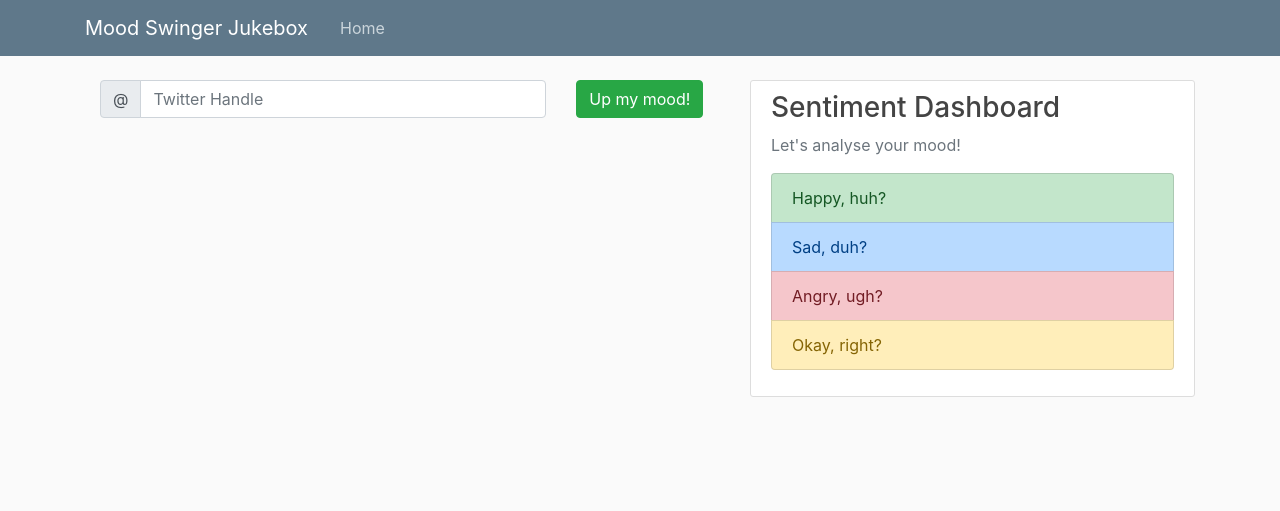
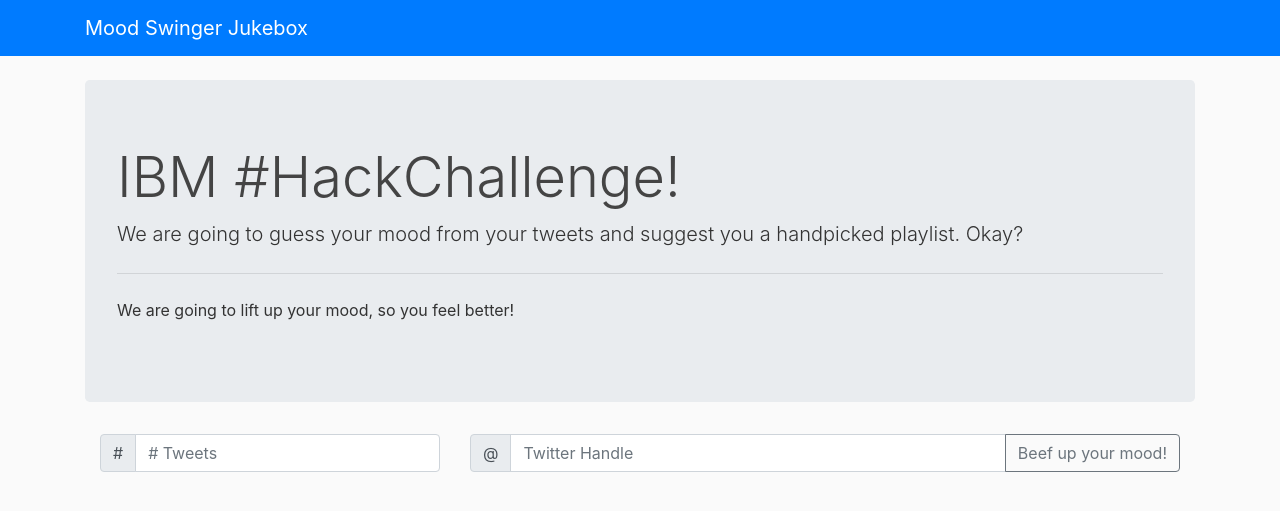
Before and after one commit to shmsr/mood-swinger-tweets, a Flask app: page / in a window 1280 px wide. Shown: the top 511 px of the page. Run offline with Flask 2, Linux system fonts and the light colour scheme; some libraries are stand-ins or nearby versions.

Commit message:
modified files

```diff
--- a/tweet_harvester/__init__.py
+++ b/tweet_harvester/__init__.py
@@ -1,5 +1,6 @@
 from flask import Flask, request, json, render_template
 import tweepy
+import string
 
 # Name it the '__name__' of this module (tweet-harvest)
 app = Flask(__name__)
@@ -14,7 +15,6 @@
 
 # We define our URL route, and the controller to handle requests
 @app.route('/')
-@app.route('/home')
 def hello_world():
     return render_template('home.html', title='Home')
 
@@ -29,23 +29,28 @@
     return render_template('500.html'), 500
 
 
-def get_tweets(username):
+def get_tweets(username, count):
     try:
-        tweets = tweepy_api.user_timeline(screen_name=username)
+        tweets = tweepy_api.user_timeline(screen_name=username, count=count)
         return [{
                 'tweet': t.text,
                 'created_at': t.created_at,
                 'username': username,
-                'headshot_url': t.user.profile_image_url}
+                'headshot_url': t.user.profile_image_url,
+                'name': t.user.name }
                 for t in tweets]
     except tweepy.TweepError as e:
         return 0
 
-
 @app.route('/tweet-harvester/<string:username>')
-def tweets(username):
-    tweets = get_tweets(username)
+@app.route('/tweet-harvester/<string:username>/')
+@app.route('/tweet-harvester/<string:username>/<int:count>')
+def tweets(username, count=5):
+    tweets = get_tweets(username, count)
     if tweets:
-        return render_template('tweets.html', tweets=tweets, title=username)
+        img = tweets[0]['headshot_url'].replace("_normal","")
+        name = tweets[0]['name']
+        update = tweets[0]['tweet']
+        return render_template('tweets.html', tweets=tweets, title=username, img=img, name=name, last=update)
     else:
         return render_template('Tweet_404.html'), 404
--- a/tweet_harvester/templates/home.html
+++ b/tweet_harvester/templates/home.html
@@ -1,23 +1,39 @@
 {% extends "layout.html" %}
 {% block content %}
+<div class="col-md-12">
+    <div class="jumbotron">
+        <h1 class="display-4">IBM #HackChallenge!</h1>
+        <p class="lead">We are going to guess your mood from your tweets and suggest you a handpicked playlist. Okay?</p>
+        <hr class="my-4">
+        <p>We are going to lift up your mood, so you feel better!</p>
+    </div>
     <script>
         function process() {
-        var url = "/tweet-harvester/" + document.getElementById("inputUsername").value;
+            var url = "/tweet-harvester/" + document.getElementById("inputUsername").value + "/" + document.getElementById("inputCount").value;
             location.href = url;
             return false;
         }
     </script>
     <form class="form-inline" onSubmit="return process();">
-    <div class="col-md-9">
+        <div class="col-md-4">
             <div class="input-group">
                 <div class="input-group-prepend">
-                <span class="input-group-text" id="basic-addon1">@</span>
+                    <span class="input-group-text" id="basic-addon1">#</span>
                 </div>
-            <input type="text" class="form-control" id="inputUsername" placeholder="Twitter Handle" aria-label="Username" aria-describedby="basic-addon1">
+                <input type="text" class="form-control" id="inputCount" placeholder="# Tweets" aria-label="No. of Tweets" aria-describedby="basic-addon1">
             </div>
         </div>
-    <div class="col-md-3">
-        <button type="submit" class="btn btn-success">Up my mood!</button>
+        <div class="col-md-8">
+            <div class="input-group">
+                <div class="input-group-prepend">
+                    <span class="input-group-text" id="basic-addon2">@</span>
+                </div>
+                <input type="text" class="form-control" id="inputUsername" placeholder="Twitter Handle" aria-label="Username" aria-describedby="basic-addon2">
+                <div class="input-group-append">
+                    <button type="submit" class="btn btn-outline-secondary">Beef up your mood!</button>
+                </div>
+            </div>
         </div>
     </form>
+</div>
 {% endblock content %}
--- a/tweet_harvester/templates/layout.html
+++ b/tweet_harvester/templates/layout.html
@@ -15,33 +15,15 @@
 
 <body>
     <header class="site-header">
-        <nav class="navbar navbar-expand-md navbar-dark bg-steel fixed-top">
+        <nav class="navbar navbar-expand-md navbar-dark bg-primary fixed-top">
             <div class="container">
                 <a class="navbar-brand mr-4" href="/">Mood Swinger Jukebox</a>
-                    <div class="navbar-nav mr-auto">
-                        <a class="nav-item nav-link" href="/home">Home</a>
-                    </div>
             </div>
         </nav>
     </header>
     <main role="main" class="container">
         <div class="row">
-            <div class="col-md-7">
-                {% block content %} {% endblock %}
-            </div>
-            <div class="col-md-5">
-                <div class="content-section">
-                    <h3>Sentiment Dashboard</h3>
-                    <p class='text-muted'>Let's analyse your mood!
-                        <ul class="list-group">
-                            <li class="list-group-item list-group-item-success">Happy, huh?</li>
-                            <li class="list-group-item list-group-item-primary">Sad, duh?</li>
-                            <li class="list-group-item list-group-item-danger">Angry, ugh?</li>
-                            <li class="list-group-item list-group-item-warning">Okay, right?</li>
-                        </ul>
-                    </p>
-                </div>
-            </div>
+            {% block content %} {% endblock content %} {% block main_container_right %} {% endblock main_container_right %}
         </div>
     </main>
     <script src="https://code.jquery.com/jquery-3.3.1.slim.min.js" integrity="sha384-q8i/X+965DzO0rT7abK41JStQIAqVgRVzpbzo5smXKp4YfRvH+8abtTE1Pi6jizo"
```
Also changed, not shown: tweet_harvester/templates/tweets.html (+24 -3 lines). Lines whose indentation alone changed are shown as unchanged.
